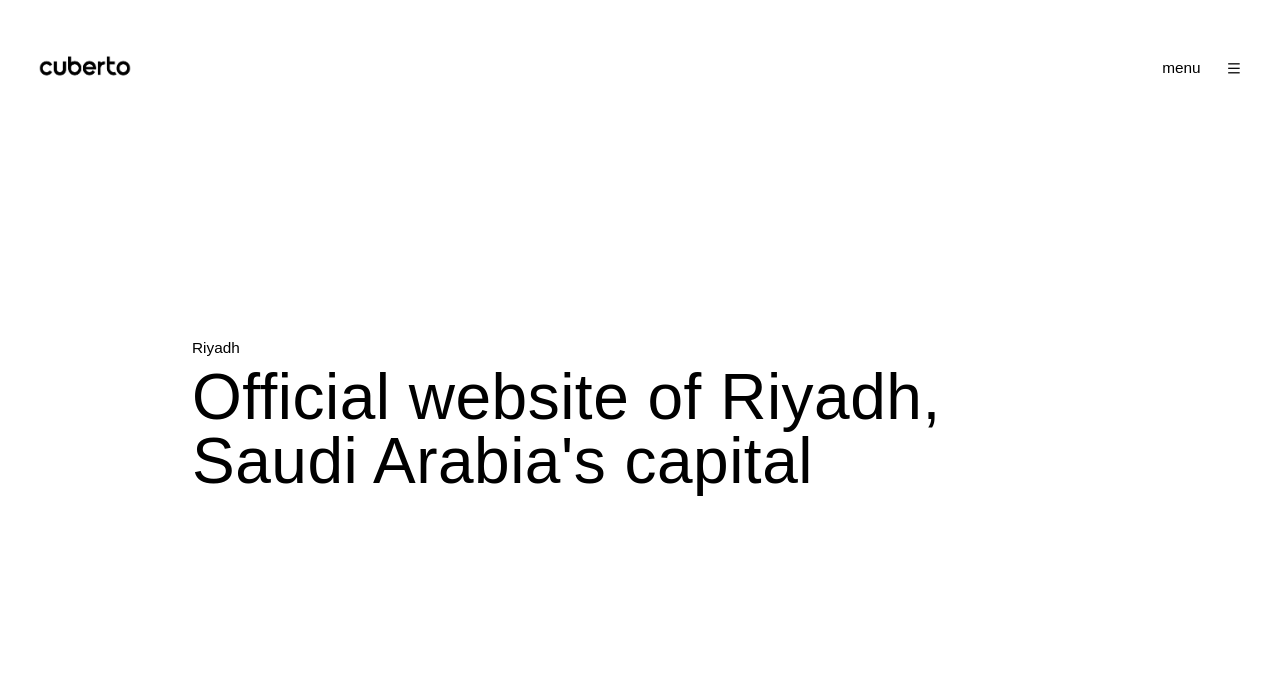
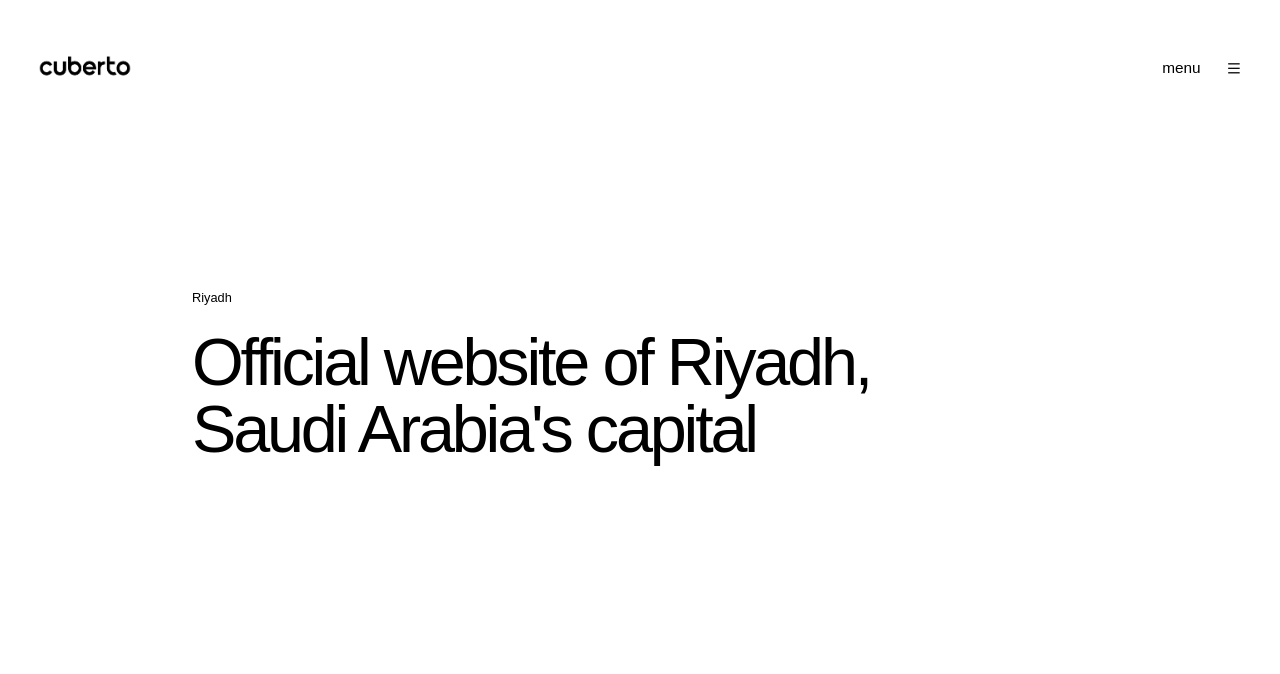
Before and after one commit to im-meraj/cuberto-riyadh-clone, a plain HTML site: page index.html in a window 1280 px wide. Shown: the top 674 px of the page. Drawn offline with nearby package versions, Linux system fonts and the light colour scheme; a web font is replaced by a local one.

Commit message:
fixed UI elements

```diff
--- a/style.css
+++ b/style.css
@@ -59,21 +59,25 @@ html, body {
     padding: 0 15vw;
 }
 
+#s-one #s-one-text-container {
+    padding-bottom: 10vh;
+}
+
 #s-one #s-one-text-container h6 {
     /* font-family: 'Averta CY', sans-serif; */
-    font-size: 1.2vw;
+    font-size: 1vw;
     font-weight: normal;
     color: #000;
-    margin-bottom: 1vh;
+    margin-bottom: 3vh;
 }
 
 #s-one #s-one-text-container h1 {
     /* font-family: 'Averta CY', sans-serif; */
-    font-size: 5vw;
+    font-size: 5.2vw;
     font-weight: normal;
     color: #000;
     line-height: 1;
-    letter-spacing: 0.5px;
+    letter-spacing: -0.25vw;
 }
 
 /* Section 2 */
```
